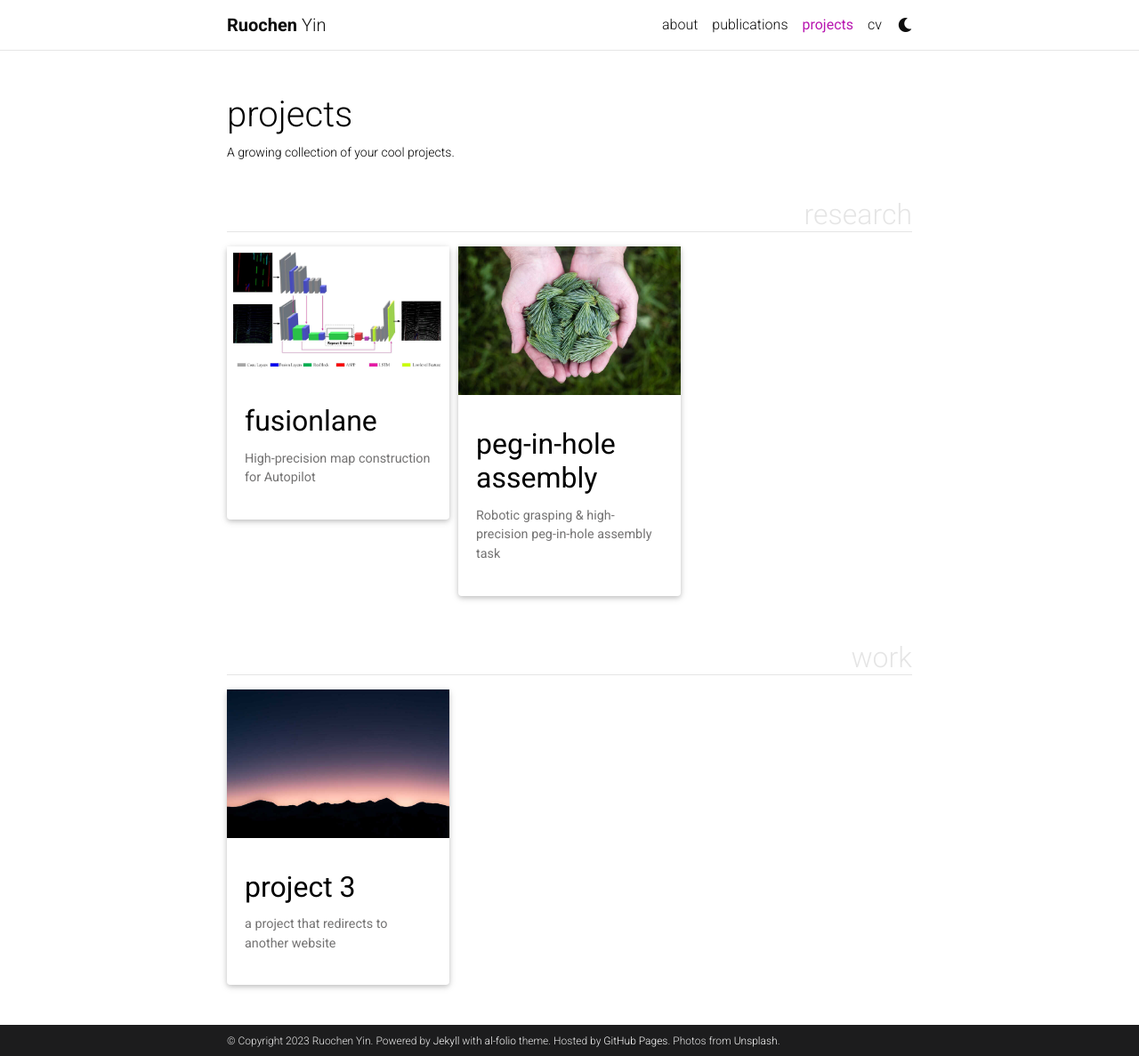
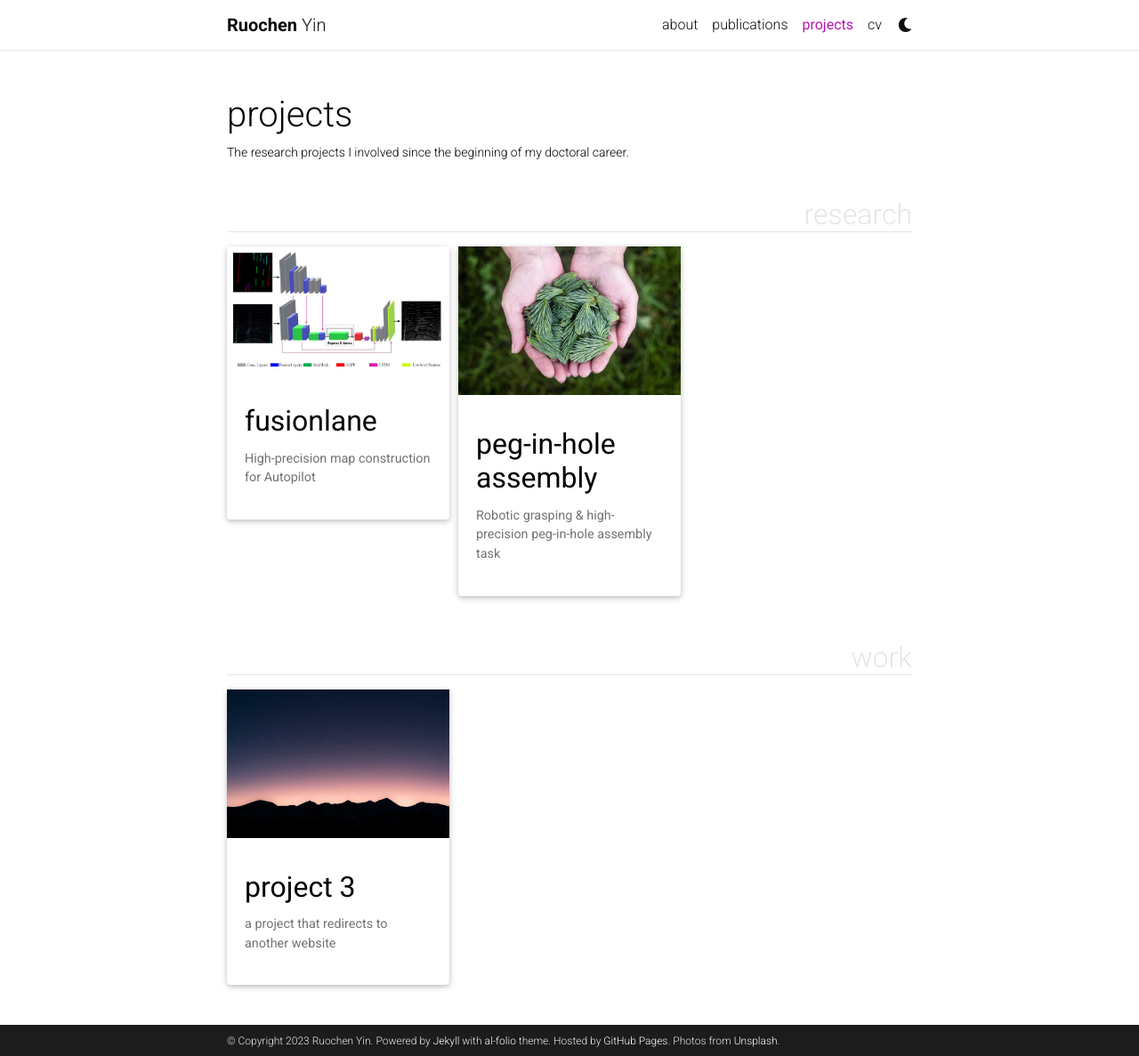
Before and after one commit to rolandying/rolandying.github.io, a Jekyll site: the page built from _pages/projects.md, in a window 1280 px wide and 1187 px high. Shown: the whole window at 89% size. Built offline with Jekyll 4.4.1, drawn with Linux system fonts in a browser that asks for light colours; comment, search, counter and statistics services are not loaded; a style sheet for code colours, icons or effects is not loaded.

Commit message:
Update projects.md

```diff
--- a/_pages/projects.md
+++ b/_pages/projects.md
@@ -2,7 +2,7 @@
 layout: page
 title: projects
 permalink: /projects/
-description: A growing collection of your cool projects.
+description: The research projects I involved since the beginning of my doctoral career.
 nav: true
 nav_order: 2
 display_categories: [research, work]
```
